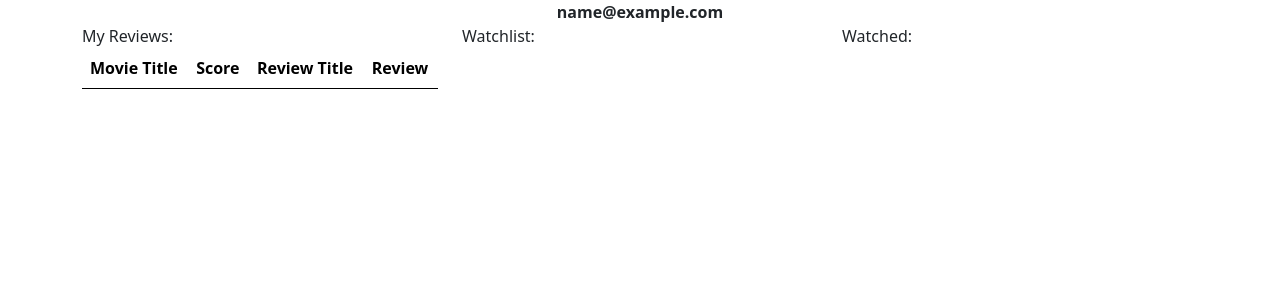
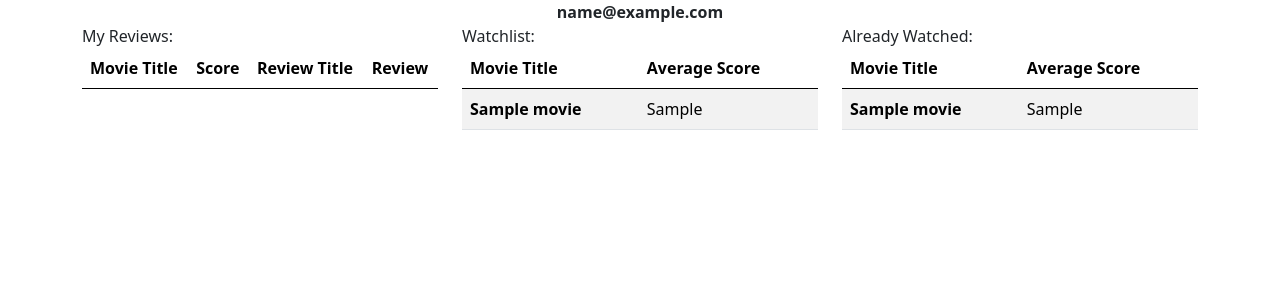
Before and after one commit to willbelcher/CS4750_moviedb_proj, a Django app: template mainapp/templates/mainapp/home.html in a window 1280 px wide. Shown: the part 56-356 px from the top of the page. Run offline with Django 5.2, Linux system fonts and the light colour scheme; the template is opened without the code that fills it: most values are stand-ins (such as "Sample title", 1, 10 or a date in 2020); lists and menus that the app fills with data are empty; parts of the project's set-up code (start-up, migrations or seed data) failed here and were passed over.

Commit message:
mergin up

```diff
--- a/mainapp/db_utils.py
+++ b/mainapp/db_utils.py
@@ -114,6 +114,7 @@
 def get_reviews_by_movie(id, limit=25):
     with connection.cursor() as cursor:
         cursor.execute("SELECT * FROM reviews WHERE movie_id =%s LIMIT %s", [id, limit])
+        return cursor.fetchall()
 
 def get_watchlist(email, limit=25):
     with connection.cursor() as cursor:
--- a/mainapp/templates/mainapp/home.html
+++ b/mainapp/templates/mainapp/home.html
@@ -43,10 +43,46 @@
           <div class="col-sm">
             <title>Watchlist</title>
             <header>Watchlist:</header>
+            {% block watchlist %}
+            <table class="table table-striped">
+                <thead>
+                <tr>
+                    <th scope="col">Movie Title</th>
+                    <th scope="col">Average Score</th>
+                </tr>
+                </thead>
+                <tbody>
+                {% for movie in watchlist %}
+                        <tr>
+                            <th scope ="row">{{ movie }}</th>
+                            <td>{{ movie.2 }}</td>
+                        </tr>
+                {% endfor %}
+                </tbody>
+            </table>
+            {% endblock %}
           </div>
           <div class="col-sm">
             <title>Watched</title>
-            <header>Watched:</header>
+            <header>Already Watched:</header>
+            {% block watched %}
+            <table class="table table-striped">
+                <thead>
+                <tr>
+                    <th scope="col">Movie Title</th>
+                    <th scope="col">Average Score</th>
+                </tr>
+                </thead>
+                <tbody>
+                {% for movie in watched %}
+                        <tr>
+                            <th scope ="row">{{ movie }}</th>
+                            <td>{{ movie.2 }}</td>
+                        </tr>
+                {% endfor %}
+                </tbody>
+            </table>
+            {% endblock %}
           </div>
         </div>
       </div>
```
